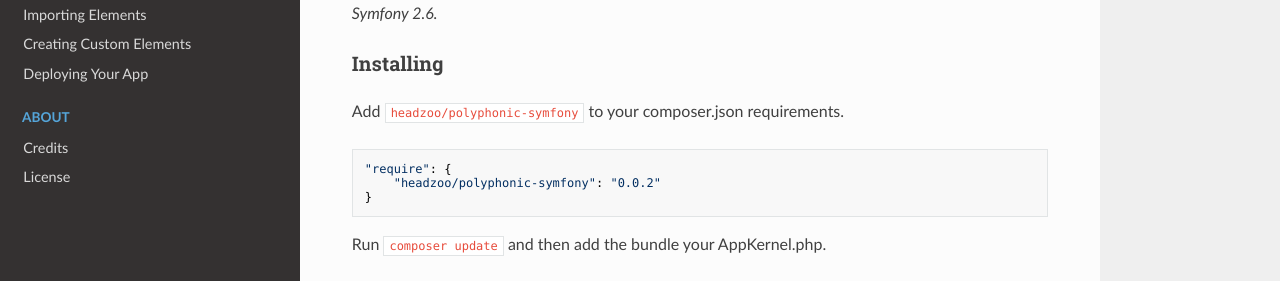
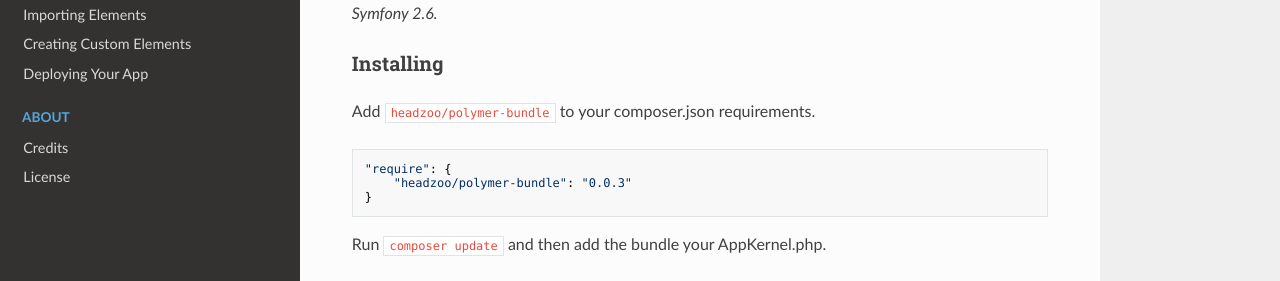
Before and after one commit to headzoo/polymer-bundle, an MkDocs documentation site: the page built from Resources/doc/installing.md, in a window 1280 px wide and 984 px high. Shown: the part 299-580 px from the top of the window. Built offline with MkDocs 1.6.1, drawn with Linux system fonts in a browser that asks for light colours; nearby versions of some CDN libraries; old or Windows-style settings are respelled for this version of MkDocs.

Commit message:
Updated docs
[ci skip]

````diff
--- a/Resources/doc/installing.md
+++ b/Resources/doc/installing.md
@@ -7,11 +7,11 @@
 Symfony 2.6.*
 
 ### Installing
-Add `headzoo/polyphonic-symfony` to your composer.json requirements.
+Add `headzoo/polymer-bundle` to your composer.json requirements.
 
 ```javascript
 "require": {
-    "headzoo/polyphonic-symfony": "0.0.2"
+    "headzoo/polymer-bundle": "0.0.3"
 }
 ```
 
````
Also changed, not shown: README.md (+2 -10 lines).
